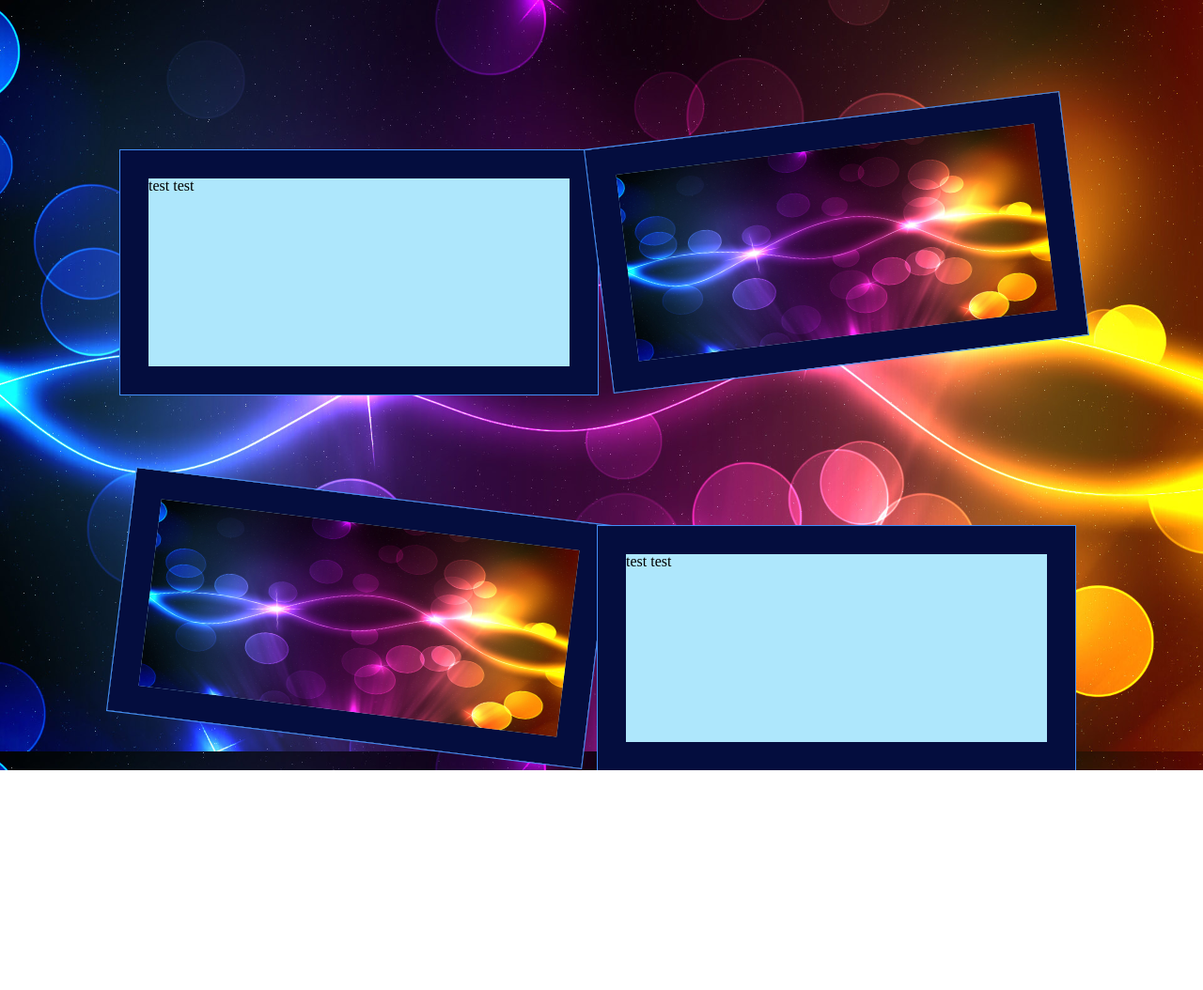
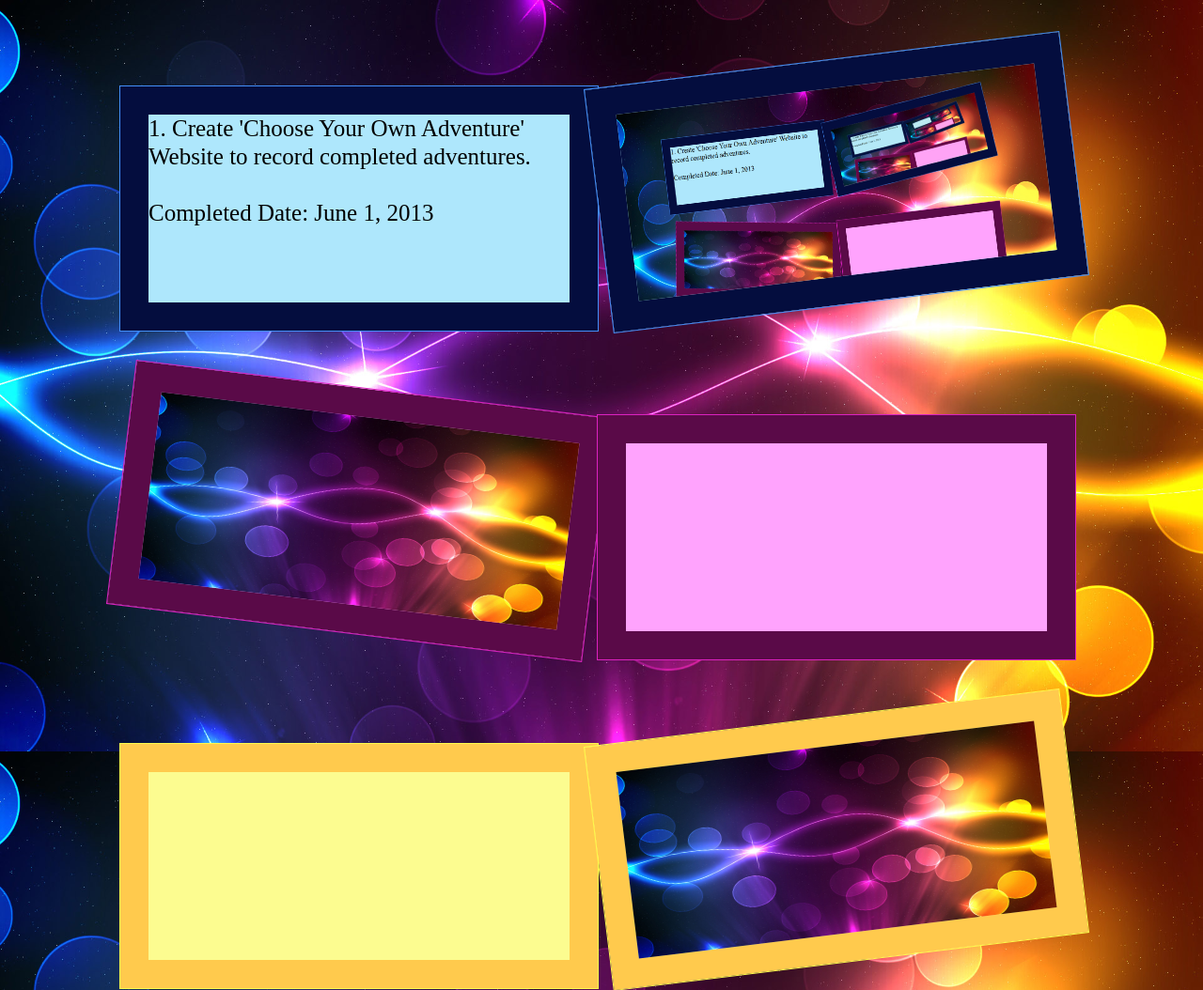
Before and after one commit to erife/ATest, a plain HTML site: page index.html in a window 1280 px wide. Shown: the whole page at 94% size. Before the commit the page ends 820 px from the top, so only its background shows below. Drawn offline with Linux system fonts and the light colour scheme.

Commit message:
Added first adventure

```diff
--- a/index.html
+++ b/index.html
@@ -10,17 +10,22 @@
   <ol>
     <li class="set1">
       <p class="blue">
-	test
-	test
+	1.  Create 'Choose Your Own Adventure' Website to record completed adventures.
+	<br>
+	<br>
+	Completed Date:	June 1, 2013
       </p>
-     <img src="./public/images/background3.jpg" class="blue" alt="adventure" />
+     <img src="./public/images/adventure1.png" class="blue" alt="adventure" />
     </li>
     <li class="set2">
-      <img src="./public/images/background3.jpg" class="blue" alt="adventure" />
-      <p class="blue">
-	test
-	test
+      <img src="./public/images/background3.jpg" class="purple" alt="adventure" />
+      <p class="purple">
       </p>
+    </li>
+    <li class="set1">
+      <p class="gold">
+      </p>
+     <img src="./public/images/background3.jpg" class="gold" alt="adventure" />
     </li>
   </ol>
 </body>
--- a/public/styles/main.css
+++ b/public/styles/main.css
@@ -2,19 +2,37 @@ body {
     background-size: 100% auto;
     background-image:url('../images/background3.jpg');
     background-attachment: fixed;
+    font-size: 25px;
 }
 
 .blue {
-     background-color: #AEE7FC;
+    line-height: 30px;
+    background-color: #AEE7FC;
     border: 30px #040D3E solid;
     margin-left: 10%;
-    margin-top: 10%;
+    margin-top: 5%;
     outline: 1px #438FF9 solid;
+}
+
+.purple {
+    background-color: #FFA3FD;
+    border: 30px #5A0A48  solid;
+    margin-left: 10%;
+    margin-top: 5%;
+    outline: 1px #DC22C0 solid;
+}
+
+.gold {
+    background-color: #FCFC90;
+    border: 30px #FFCA4D solid;
+    margin-left: 10%;
+    margin-top: 5%;
+    outline: 1px #FDFB4C solid;
 }
 
 li{
     position: static;
-    height: 400px;
+    height: 350px;
 }
 
 
```
Also changed, not shown: public/images/Adventure1.png (added).
